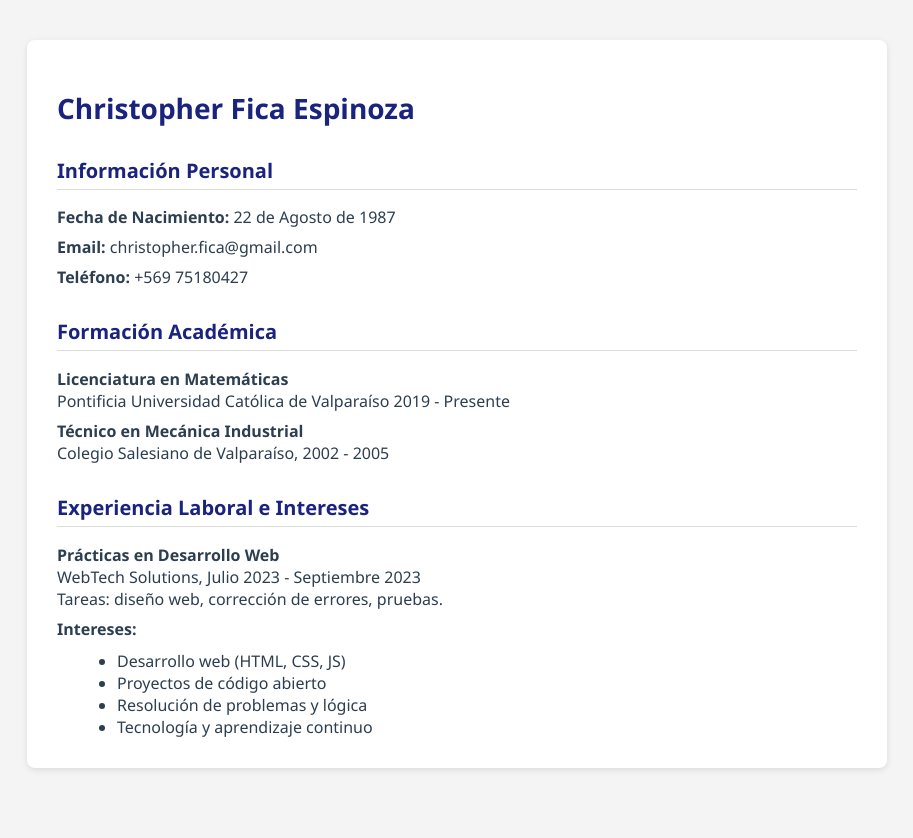
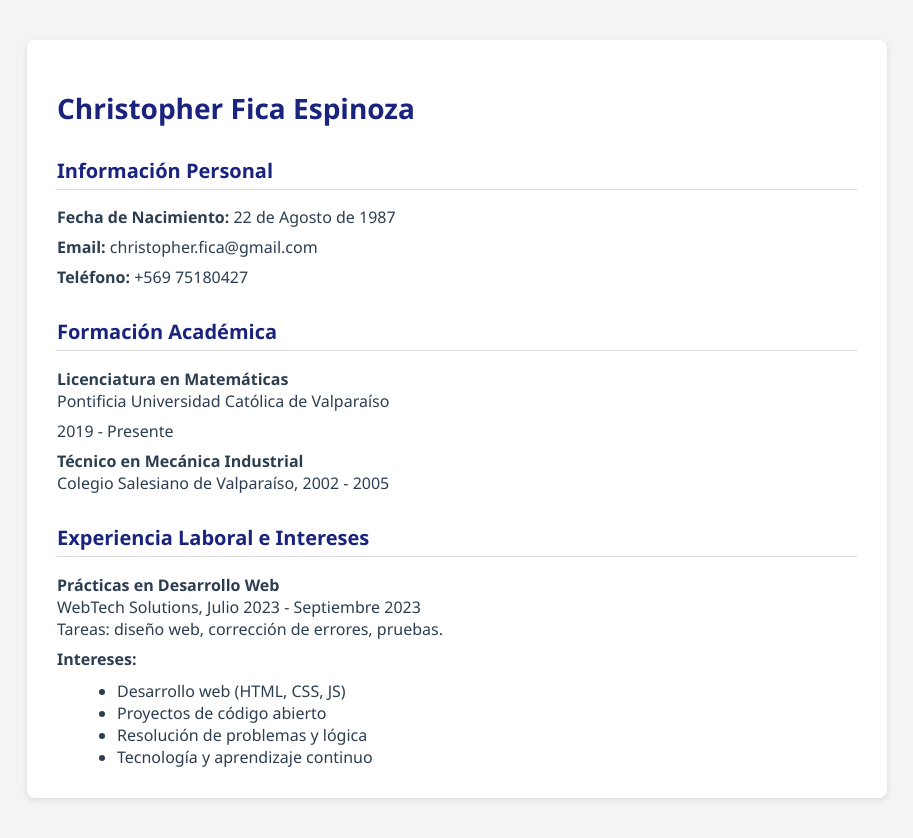
Before and after one commit to christophgato/christophgato.github.io, a plain HTML site: page index.html in a window 1280 px wide. Shown: the whole page, without its empty margins (183-1096 px from the left). Before the commit the page ends 808 px from the top, so only its background shows below. Drawn offline with Linux system fonts and the light colour scheme.

Commit message:
Update index.html

```diff
--- a/index.html
+++ b/index.html
@@ -66,7 +66,7 @@
     <h2>Formación Académica</h2>
     <p><strong>Licenciatura en Matemáticas</strong><br>
     Pontificia Universidad Católica de Valparaíso
-    2019 - Presente</p>
+    <p><span class="fecha">2019 - Presente</span></p>
 
     <p><strong>Técnico en Mecánica Industrial</strong><br>
     Colegio Salesiano de Valparaíso, 2002 - 2005</p>
```
